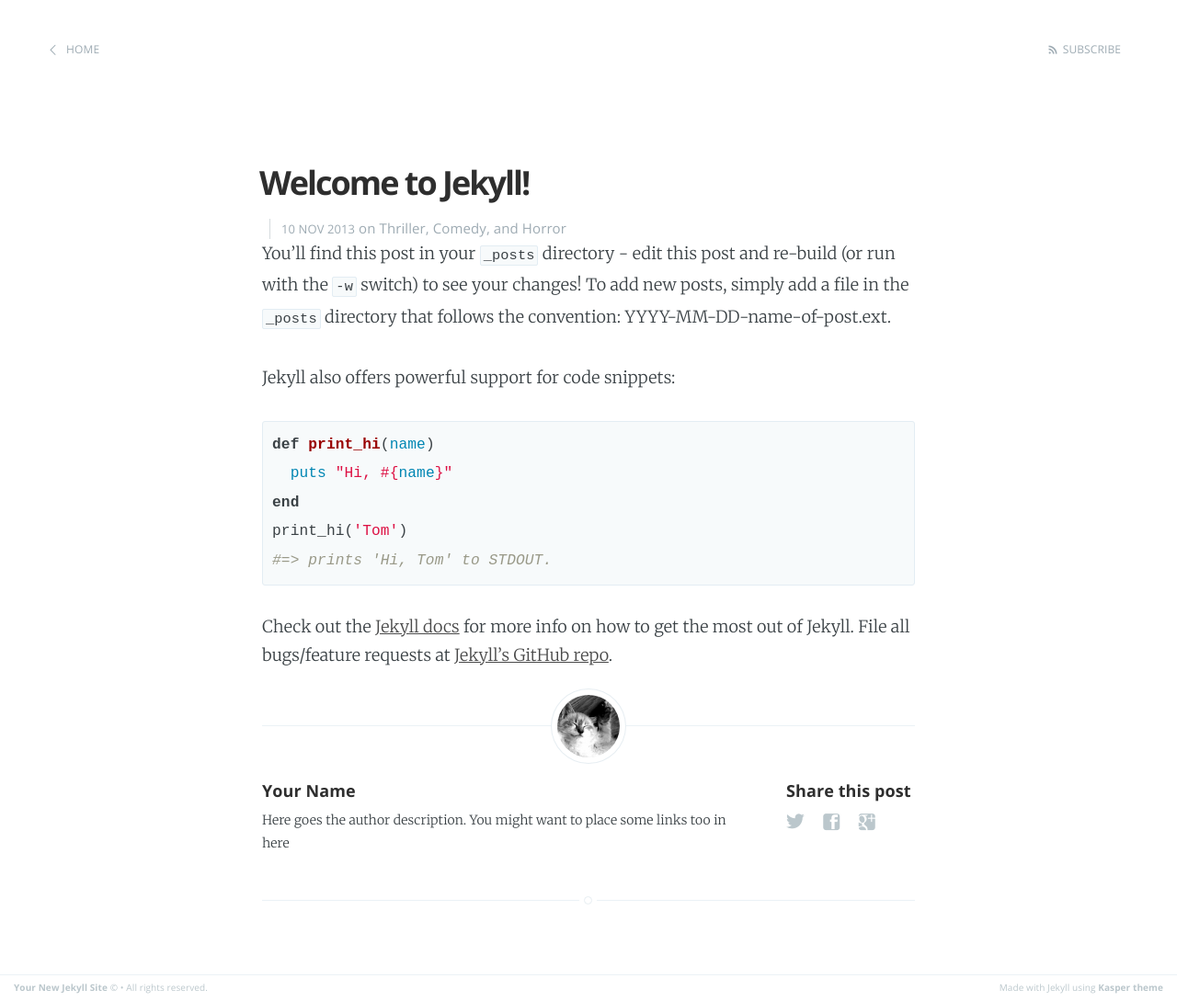
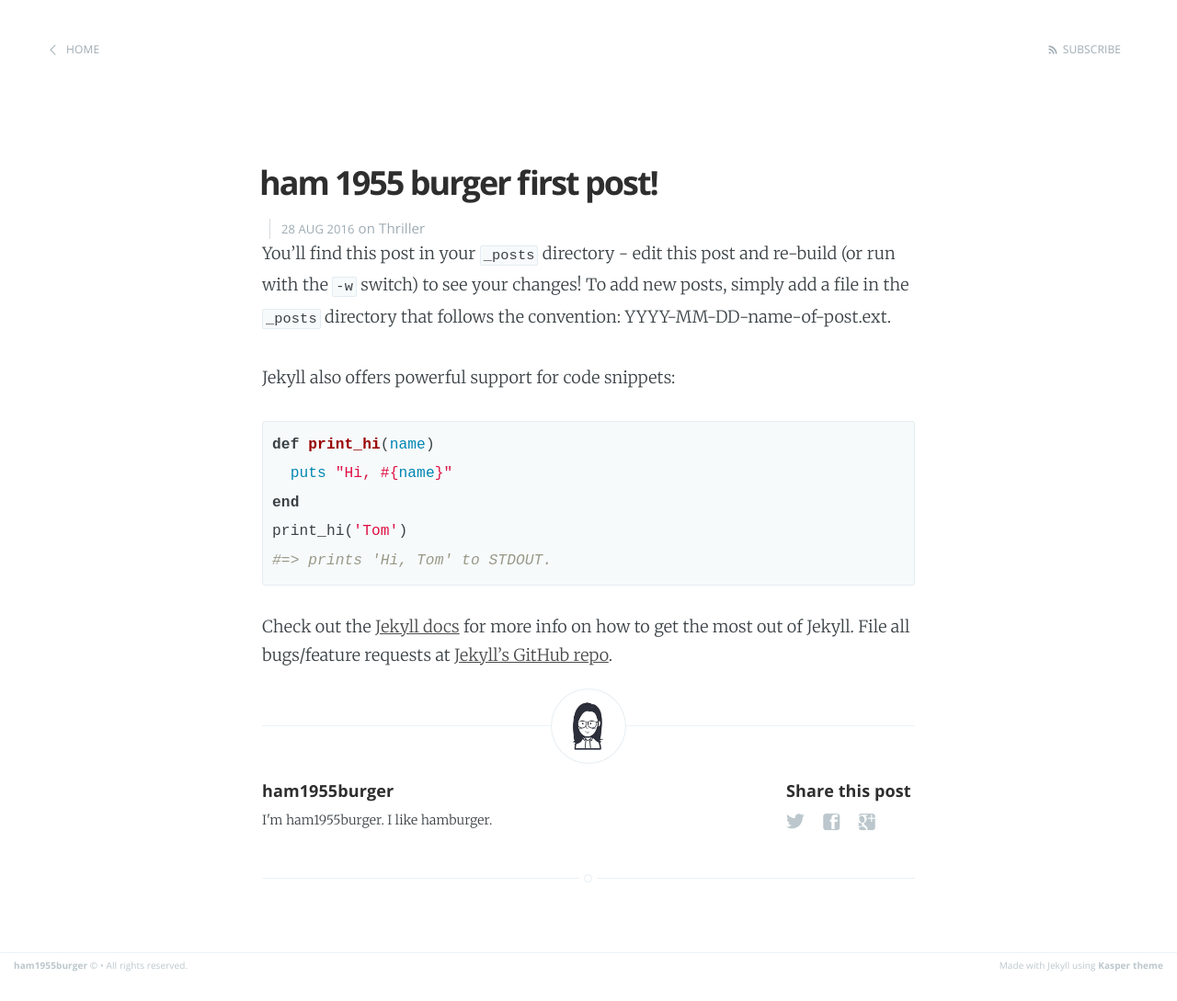
Before and after one commit to ham1955burger/ham1955burger.github.com, a Jekyll site: the page built from _posts/2016-08-28-ham-1955-burger-first-post.markdown, in a window 1280 px wide. Shown: the whole page at 92% size. Built offline with Jekyll 4.4.1, drawn with Linux system fonts in a browser that asks for light colours; after the commit the page ends 1064 px from its top, so only the background shows below that.

Commit message:
post test

```diff
--- a/_config.yml
+++ b/_config.yml
@@ -1,5 +1,5 @@
-name: Your New Jekyll Site
-description: Blogging about stuffs
+name: ham1955burger
+description: burgerburger
 meta_description: "Your New Jekyll Site, Blogging about stuffs"
 
 markdown: kramdown
@@ -13,4 +13,4 @@ gems: [jekyll-paginate]
 
 # Details for the RSS feed generator
 url:            'https://ham1955burger.github.io'
-author:         'Your Name'
+author:         'ham1955burger'
--- a/_layouts/post.html
+++ b/_layouts/post.html
@@ -64,7 +64,7 @@ post_class: post-template
             <!-- If we want to display author's name and bio -->
             {% if site.author %}
                 <figure class="author-image">
-                    <a class="img" href="{{ site.baseurl }}" style="background-image: url(/assets/images/profile.png)">
+                    <a class="img" href="{{ site.baseurl }}" style="background-image: url(/assets/images/profile.jpg)">
                     <span class="hidden">{{site.author}}'s Picture</span></a>
                 </figure>
                 <section class="author">
@@ -72,7 +72,7 @@ post_class: post-template
                     <h4> {{ site.author }} </h4>
                     <!-- Author Bio -->
                     <p>
-                        Here goes the author description. You might want to place some links too in here
+                        I'm ham1955burger. I like hamburger.
                     </p>
                 </section>
             {% endif %}
--- a/_posts/2013-11-10-welcome-to-jekyll.markdown
+++ b/_posts/2016-08-28-ham-1955-burger-first-post.markdown
@@ -1,8 +1,8 @@
 ---
 layout: post
-title:  "Welcome to Jekyll!"
-date:   2013-11-10 10:18:00
-categories: Thriller Comedy Horror
+title:  "ham 1955 burger first post!"
+date:   2016-08-28 13:00:00
+categories: Thriller
 ---
 
 You'll find this post in your `_posts` directory - edit this post and re-build (or run with the `-w` switch) to see your changes!
--- a/index.html
+++ b/index.html
@@ -45,7 +45,7 @@ about: 'about.html'
         </section>
         <footer class="post-meta">
             {% if site.author %}
-                <img class="author-thumb" src="/assets/images/profile.png" alt="Author's profile picture" nopin="nopin" />
+                <img class="author-thumb" src="/assets/images/profile.jpg" alt="Author's profile picture" nopin="nopin" />
                 {{ site.author }}
             {% endif %}
             {% if post.categories.size > 0 %}
```
Also changed, not shown: about.md (+3 -1 lines), README.md, assets/images/1955burger.png (added), assets/images/kasper-theme-index.png (deleted), assets/images/kasper-theme-post.png (deleted), assets/images/profile.jpg (added), assets/images/profile.png (deleted).
